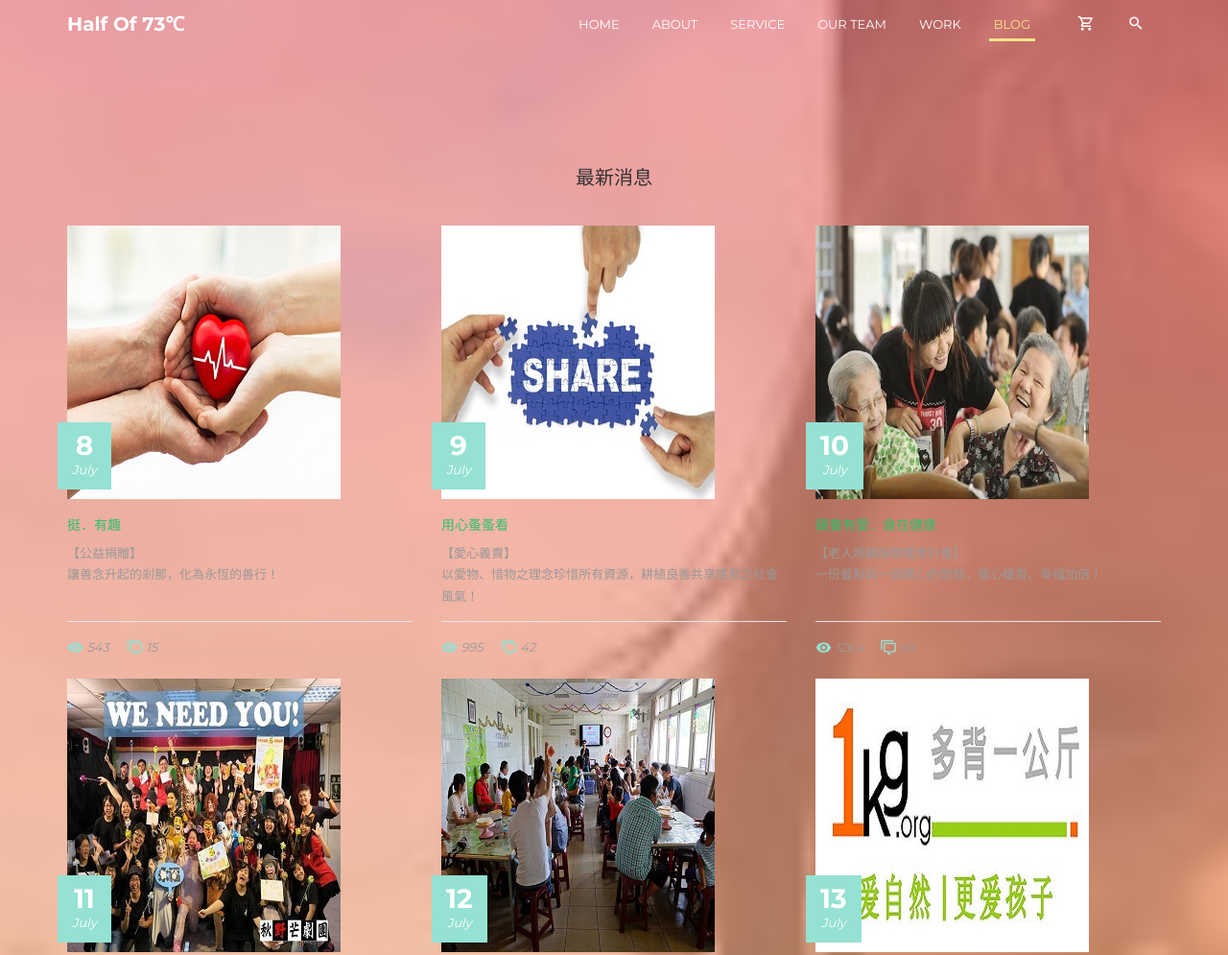
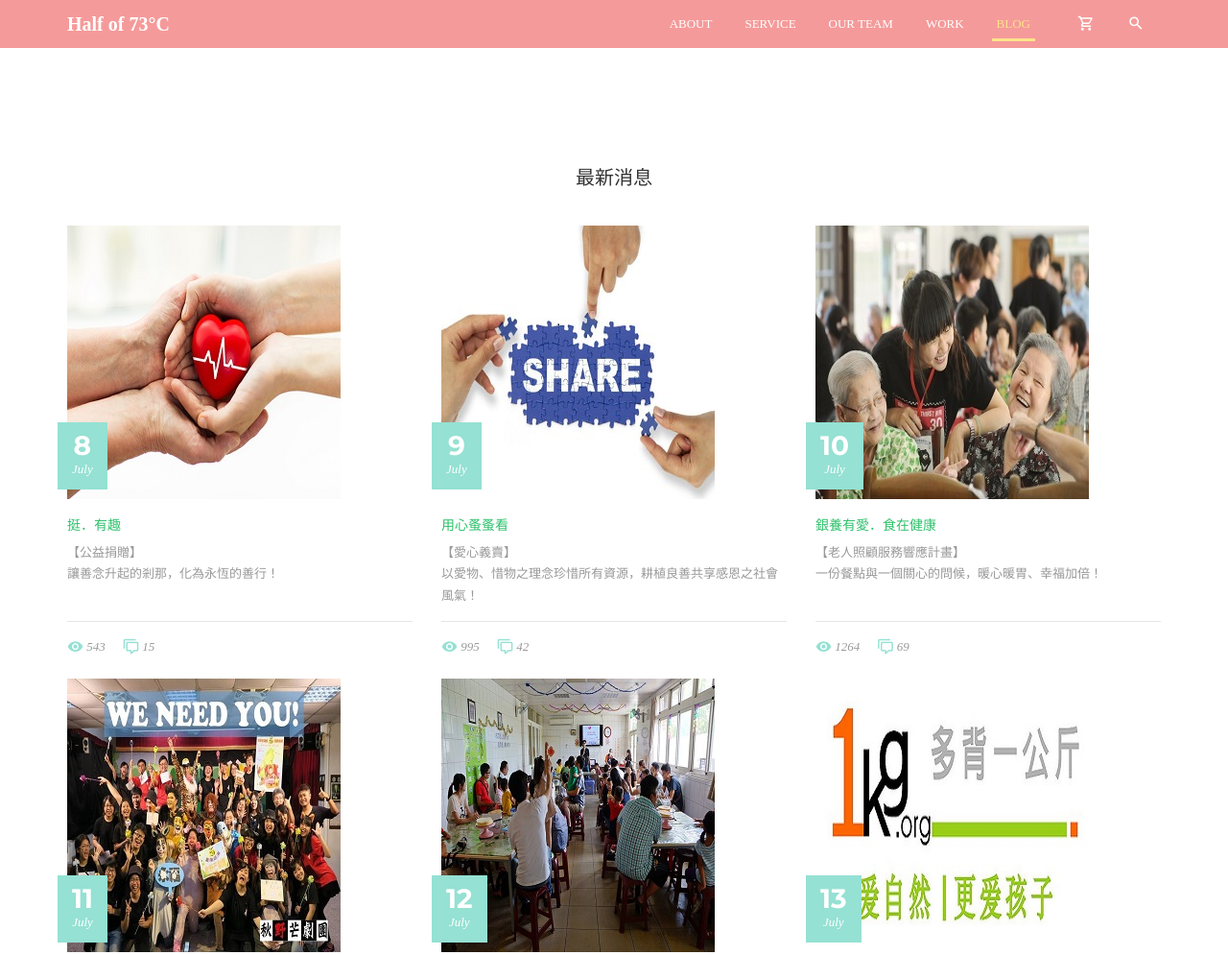
Before and after one commit to HalfOf73degreeC/HalfOf73_html, a plain HTML site: page news.html in a window 1280 px wide. Shown: the top 995 px of the page at 96% size. Drawn offline with Linux system fonts and the light colour scheme.

Commit message:
修改首頁banner秒數及newsheader版型
修改首頁banner秒數:先暫時更改為300
news:header版型

```diff
--- a/css/template.css
+++ b/css/template.css
@@ -15,6 +15,9 @@
        url(../myFont/myFont.woff) format("woff"), /* Modern Browsers */
        url(../myFont/myFont.ttf) format("truetype"), /* Safari, Android, iOS */
        url(../myFont/myFont.svg#myFont) format("svg"); /* Legacy iOS */
+}
+*{
+    font-family: Microsoft JhengHei;
 }
 html, body {
 	line-height: 1.7;
@@ -455,7 +458,7 @@ section {
 	display: block;
 	text-transform: none;
 	font-weight: 400;
-	font-family: 'Kaushan Script', cursive;
+	font-family: 'Kaushan Script', 'Microsoft JhengHei', cursive;
 	font-size: 20px;
 	margin-bottom: 20px;
 }
@@ -473,7 +476,7 @@ section {
 	display: block;
 	text-transform: none;
 	font-weight: 500;
-	font-family: 'Kaushan Script', cursive;
+	font-family: 'Kaushan Script', 'Microsoft JhengHei' , cursive;
 	font-size: 20px;
 	margin-bottom: 5px;
 }
--- a/js/template.js
+++ b/js/template.js
@@ -96,7 +96,7 @@ jQuery(function($) {
 	});
 	/* Click event to scroll to top */
 	$('#nino-scrollToTop').click(function(){
-		$('html, body').animate({scrollTop : 0},800);
+		$('html, body').animate({scrollTop : 0},300);
 		return false;
 	});
 });
--- a/news.html
+++ b/news.html
@@ -26,14 +26,12 @@
 </head>
 
 <body data-target="#nino-navbar" data-spy="scroll">
-
-	<!-- Header
+<!-- Header-->
+	<!-- Story About Us
     ================================================== -->
-	<header id="nino-header">
-		<div id="nino-headerInner">
-			<nav id="nino-navbar" class="navbar navbar-default" role="navigation">
+	<header id="nino-story">
+			<nav id="nino-navbar" class="navbar navbar-default" style="background-color:rgba(243,129,129,0.8);">
 				<div class="container">
-
 					<!-- Brand and toggle get grouped for better mobile display -->
 					<div class="navbar-header">
 						<button type="button" class="navbar-toggle collapsed" data-toggle="collapse" data-target="#nino-navbar-collapse">
@@ -42,29 +40,30 @@
 							<span class="icon-bar"></span>
 							<span class="icon-bar"></span>
 						</button>
-						<a class="navbar-brand" href="homepage.html">Half Of 73℃</a>
+						<a class="navbar-brand" href="index.html">Half of 73°C</a>
 					</div>
 
 					<!-- Collect the nav links, forms, and other content for toggling -->
 					<div class="nino-menuItem pull-right">
 						<div class="collapse navbar-collapse pull-left" id="nino-navbar-collapse">
 							<ul class="nav navbar-nav">
-								<li class="active"><a href="#nino-header">Home <span class="sr-only">(current)</span></a></li>
-								<li><a href="#nino-story">About</a></li>
+								<li class="active"><a href="#nino-story"></a></li>
+								<li><a href="supplyBox.html">About</a></li>
 								<li><a href="#nino-services">Service</a></li>
 								<li><a href="#nino-ourTeam">Our Team</a></li>
-								<li><a href="#nino-portfolio">Work</a></li>
+								<li><a href="supplyBoxSend.html">Work</a></li>
 								<li><a href="#nino-latestBlog">Blog</a></li>
 							</ul>
-						</div><!-- /.navbar-collapse -->
+						</div>
+						<!-- /.navbar-collapse -->
 						<ul class="nino-iconsGroup nav navbar-nav">
-							<li><a href="#"><i class="mdi mdi-cart-outline nino-icon"></i></a></li>
+							<li><a href="supplyBox.html"><i class="mdi mdi-cart-outline nino-icon"></i></a></li>
 							<li><a href="#" class="nino-search"><i class="mdi mdi-magnify nino-icon"></i></a></li>
 						</ul>
 					</div>
 				</div><!-- /.container-fluid -->
 			</nav>
-    </section>
+	</header><!--/#header-->
 
   <!-- Latest Blog
     ================================================== -->
```
Also changed, not shown: images/halfof73/atm.png (added), images/halfof73/convenience.png (added), images/halfof73/creditCard.png (added).
